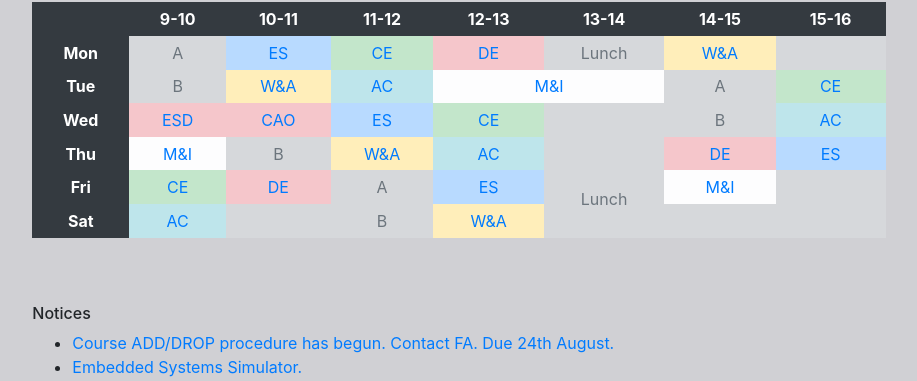
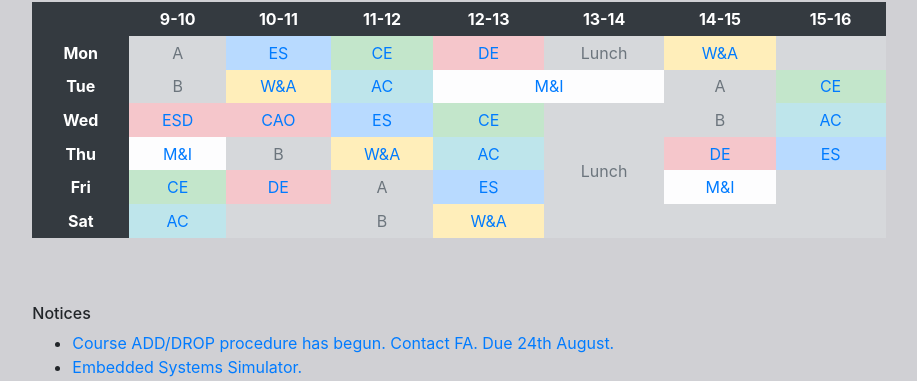
Before and after one commit to diu100kar/ece, a PHP site: page / in a window 1280 px wide. Shown: the part 178-559 px from the top of the page, without its empty margins (181-1098 px from the left). Run offline with PHP 8.4, Linux system fonts and the light colour scheme; some libraries are stand-ins or nearby versions.

Commit message:
Update styling.css

```diff
--- a/styling.css
+++ b/styling.css
@@ -33,7 +33,7 @@ table{
 
 
 #lambaCell{
-  padding-top: 84px;
+  padding-top: 56px;
 }
 
 .lookLink{
```
